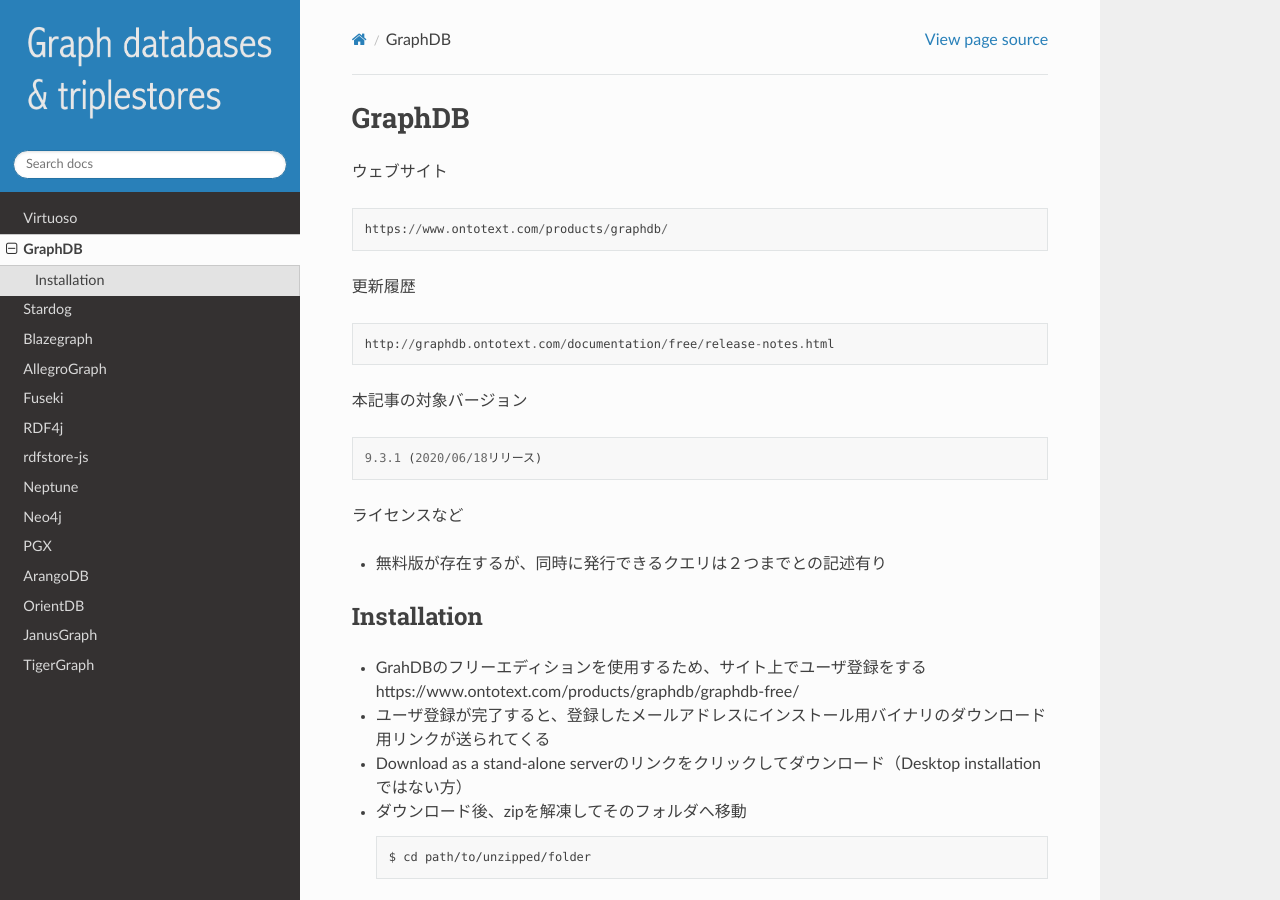
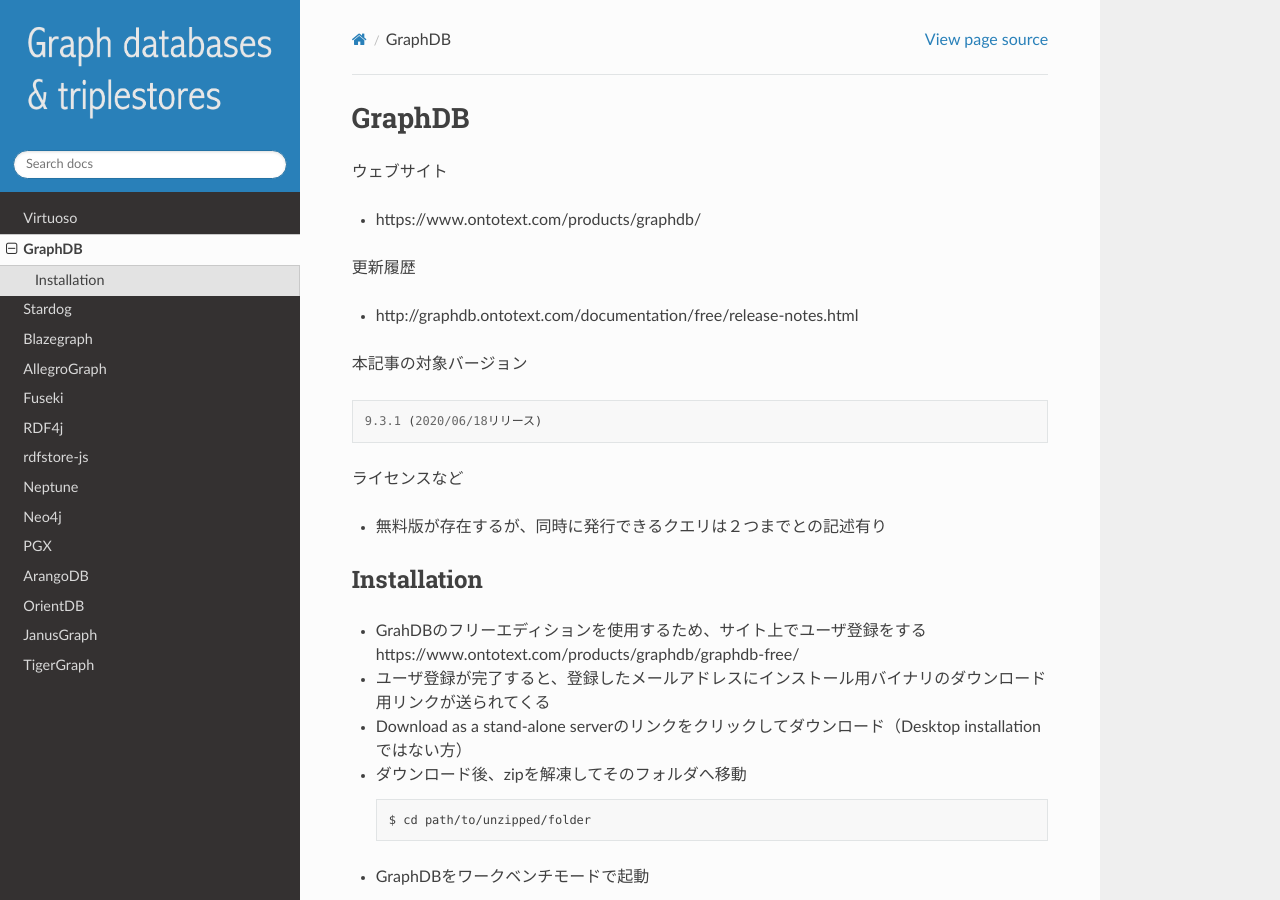
Before and after one commit to dbcls/graphdbs, a Sphinx documentation site: the page built from docs/md/graphdb.md, in a window 1280 px wide and 900 px high. Built offline with Sphinx 7.4.7 and the Read the Docs theme 2.0.0, drawn with Linux system fonts in a browser that asks for light colours.

```diff
--- a/docs/md/graphdb.md
+++ b/docs/md/graphdb.md
@@ -1,12 +1,10 @@
 # GraphDB
 
 ウェブサイト
-
-    https://www.ontotext.com/products/graphdb/
+* https://www.ontotext.com/products/graphdb/
 
 更新履歴
-
-    http://graphdb.ontotext.com/documentation/free/release-notes.html
+* http://graphdb.ontotext.com/documentation/free/release-notes.html
 
 本記事の対象バージョン
 
```
